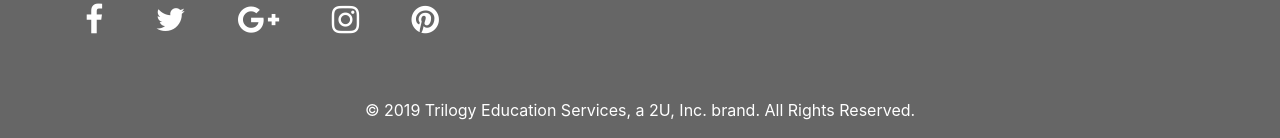
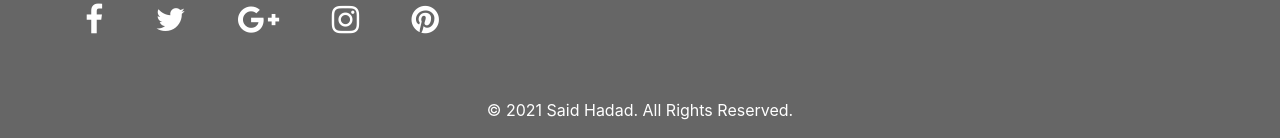
Before and after one commit to SaidHadad/food-festival, a plain HTML site: page index.html in a window 1280 px wide. Shown: the part 1691-1829 px from the top of the page. Drawn offline with Linux system fonts and the light colour scheme.

Commit message:
footer
updated footer

```diff
--- a/index.html
+++ b/index.html
@@ -166,7 +166,7 @@
           </div>
         </div>
       </div>
-      <div class="footer-copyright text-center py-3 text-white">© 2019 Trilogy Education Services, a 2U, Inc. brand. All Rights Reserved.</div>
+      <div class="footer-copyright text-center py-3 text-white">© 2021 Said Hadad. All Rights Reserved.</div>
     </footer>
 </body>
 </html>
```
Also changed, not shown: schedule.html (+1 -1 lines), tickets.html (+1 -1 lines).
